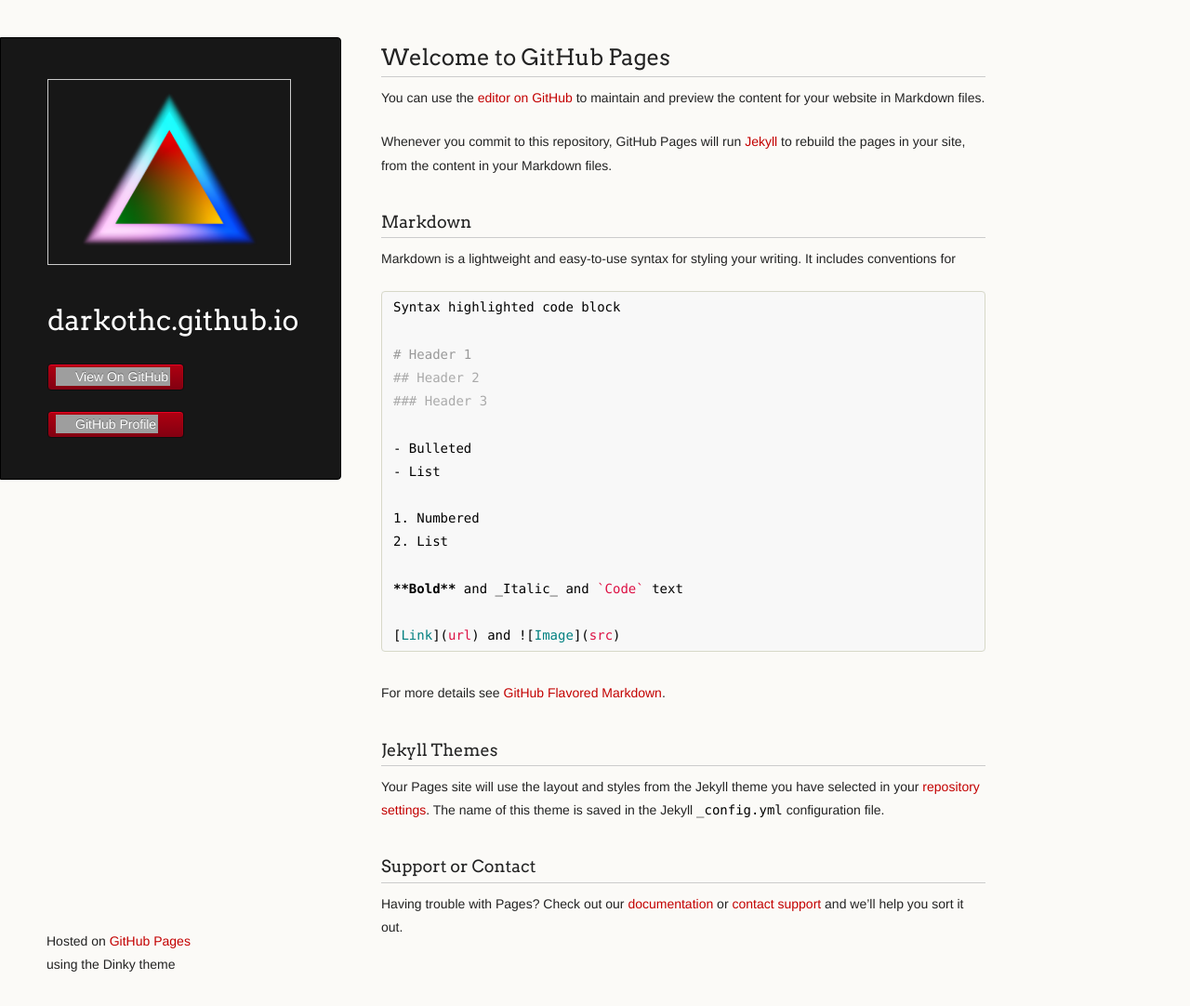
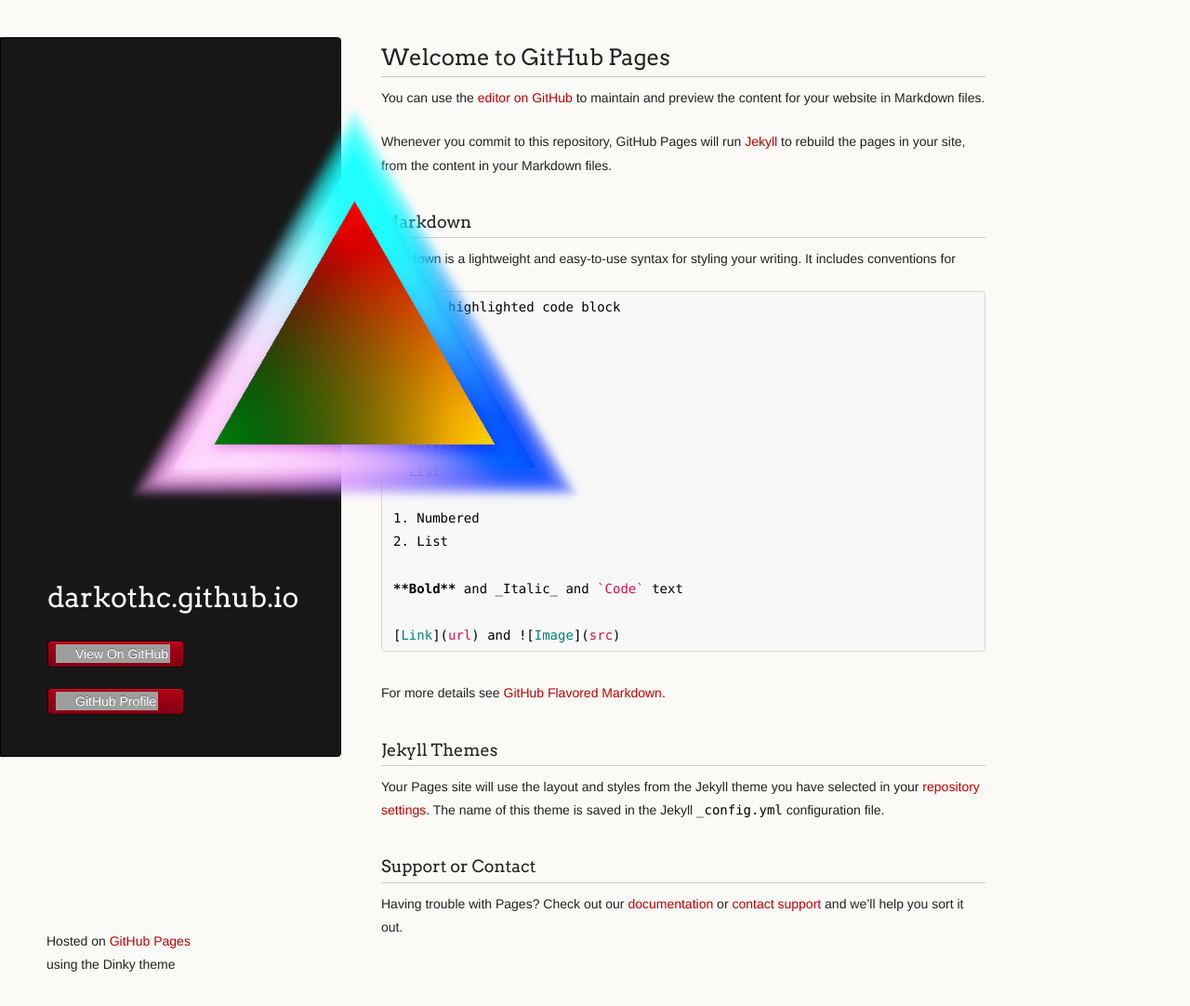
Before and after one commit to darkothc/darkothc.github.io, a Jekyll site: the page built from README.md, in a window 1280 px wide and 1082 px high. Shown: the whole window at 93% size. Built offline with Jekyll 4.4.1, drawn with Linux system fonts in a browser that asks for light colours; our own code applies the rules of GitHub Pages for plain Markdown files; a script that is not in the unit is left out; the repository's description, which GitHub fills in, is left out; grey boxes are pictures that could not be loaded.

Commit message:
Update default.html

```diff
--- a/_layouts/default.html
+++ b/_layouts/default.html
@@ -17,7 +17,7 @@
     <div class="wrapper">
       <header>
         <div align="left" style="position:static; height: 100%; width: 100%; top:0;left 0;">
-        <img src="images/logo_alpha1.png" style="width: 100%; max-width: 300px;">
+        <img src="images/logo_alpha1.png" style="border-style: none" style="width: 100%; max-width: 300px;">
         </div>
         <h1 class="header">{{ site.title | default: site.github.repository_name }}</h1>
         <p class="header">{{ site.description | default: site.github.project_tagline }}</p>
```
